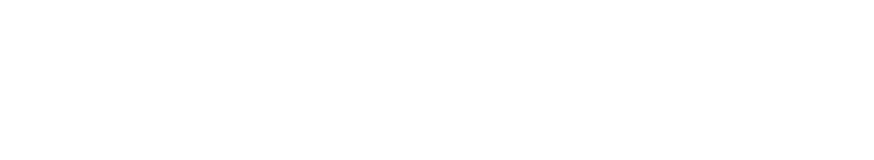
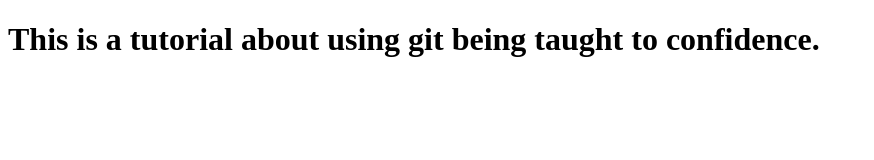
Before and after one commit to codiini/git-tutorial, a plain HTML site: page index.html in a window 1280 px wide. Shown: the whole page, without its empty margins (0-874 px from the left). Drawn offline with Linux system fonts and the light colour scheme.

Commit message:
add h1 text

```diff
--- a/index.html
+++ b/index.html
@@ -7,7 +7,7 @@
 </head>
 <body>
     <div>
-
+        <h1>This is a tutorial about using git being taught to confidence.</h1>
     </div>
 </body>
 </html>
```
